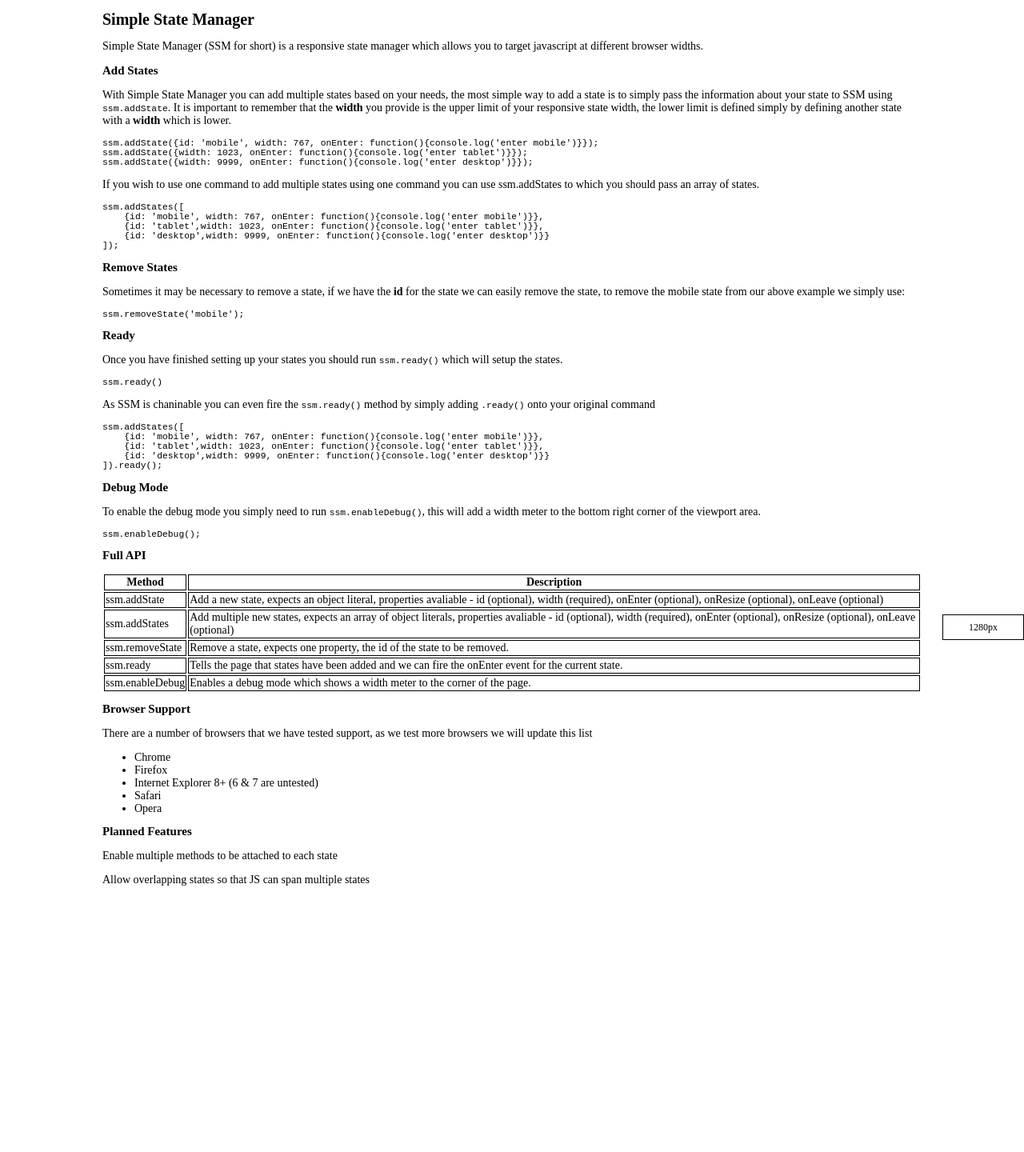
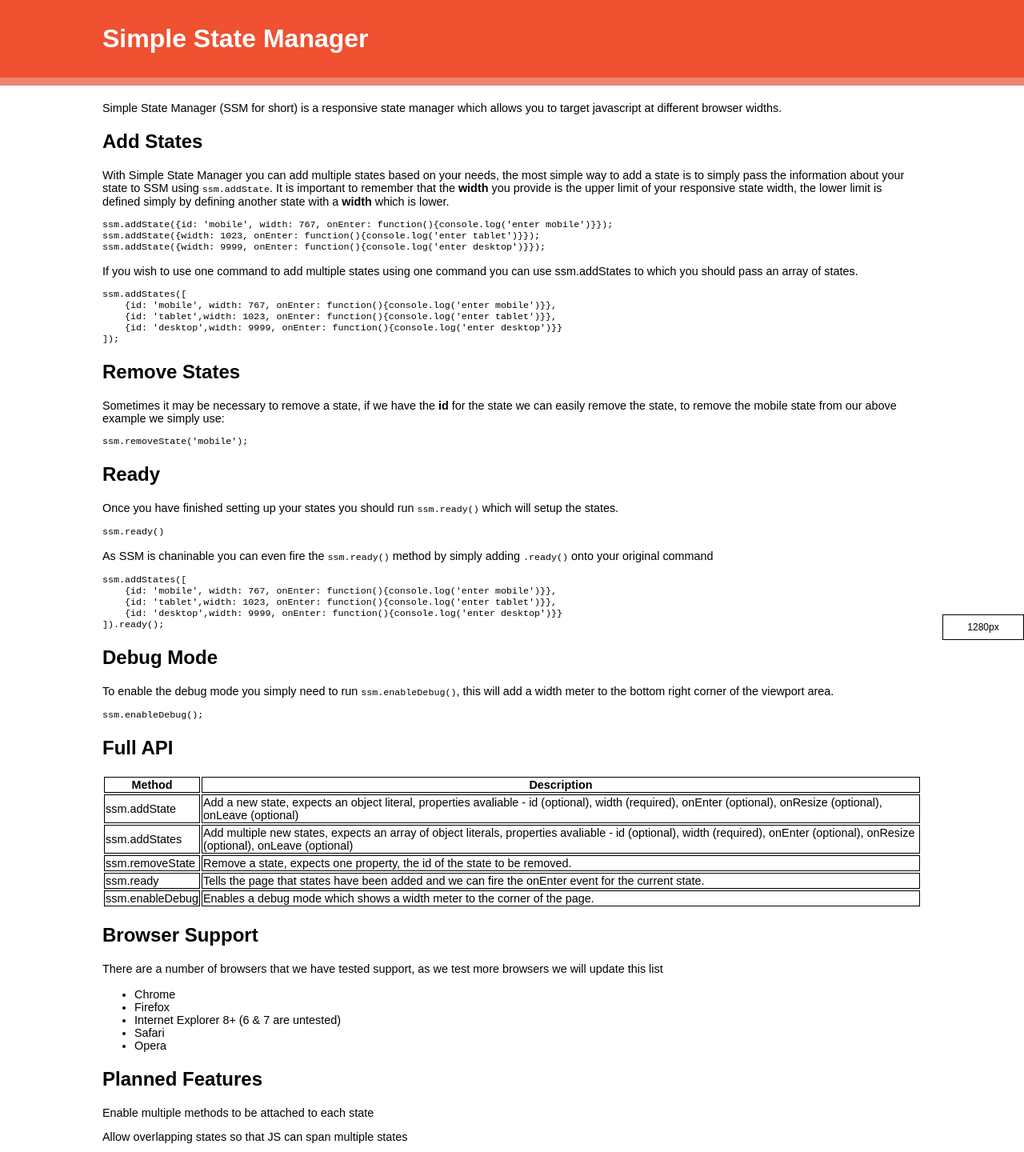
Before and after one commit to jonathan-fielding/SimpleStateManager, a web app: file index.html in a window 1280 px wide. Shown: the whole page at 80% size. Before the commit the page ends 1154 px from the top, so only its background shows below. Run offline with its HTML, style and script files only (its server is not run), Linux system fonts and the light colour scheme.

Commit message:
style changes to info page

```diff
--- a/css/main.css
+++ b/css/main.css
@@ -1,8 +1,10 @@
 body{
-	font-size: 62.5%;
+	font-size: 100%;
+	margin: 0px;
+	font-family: Arial, Helvetica, sans-serif;
 }
 p, li, a,pre,code, th, td{
-	font-size: 1.4em;
+	font-size: 0.9em;
 }
 li p, li a, p a, p code{
 	font-size: 1em
@@ -20,3 +22,15 @@ table{
 td,th{
 	border: 1px solid #000;
 }
+
+header{
+	background-color: #EF5131;
+	padding: 30px;
+	border-bottom: #EF8570 10px solid;
+	margin-bottom: 20px;
+}
+
+header h1{
+	color: #fff;
+	margin: 0px;
+}
--- a/index.html
+++ b/index.html
@@ -5,11 +5,13 @@
         <link rel="stylesheet" href="css/main.css">
     </head>
     <body>
-    	<div class="container">
             <header>
-                <h1>Simple State Manager</h1>
+                <div class="container">
+                    <h1>Simple State Manager</h1>
+                </div>
             </header>
             <section role="main">
+                <div class="container">
 
 <p>Simple State Manager (SSM for short) is a responsive state manager which allows you to target javascript at different browser widths.</p>
 
@@ -111,11 +113,12 @@ ssm.enableDebug();
 <p>Enable multiple methods to be attached to each state</p>
 <p>Allow overlapping states so that JS can span multiple states</p>
 
-
+                </div>
             </section>
             <footer>
+                <div class="container">
+                </div>
             </footer>
-    	</div>
 
         <script src="js/ssm.js"></script>
         <script src="js/script.js"></script>
```
